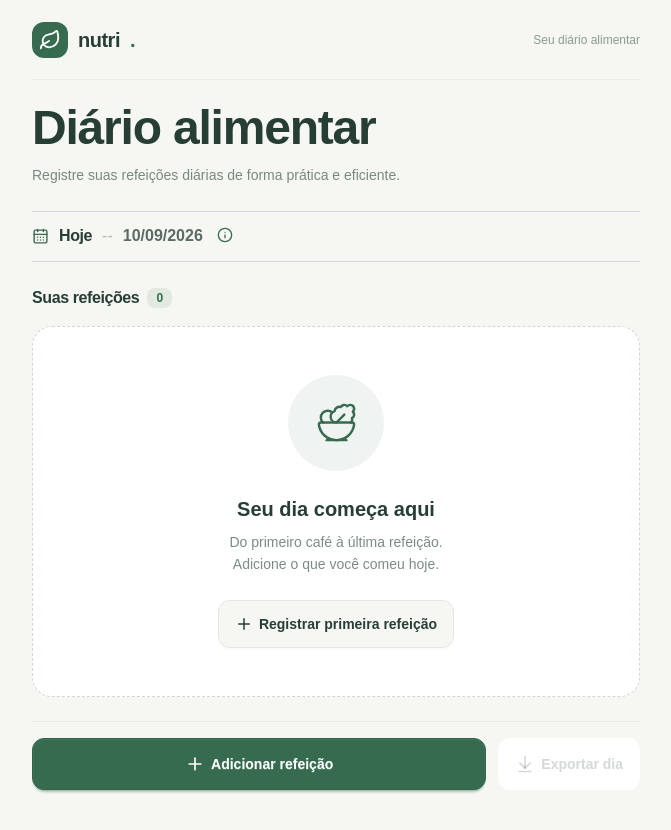
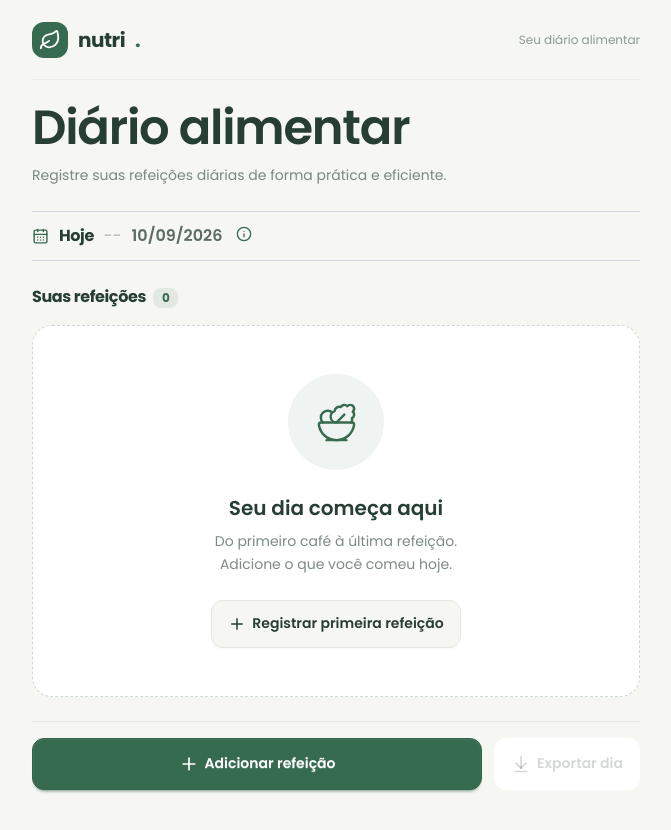
Before and after one commit to robsonklein/diet-diary, a Next.js app: page / in a window 1280 px wide. Shown: the whole page, without its empty margins (304-975 px from the left). Built offline with nearby package versions, Linux system fonts and the light colour scheme.

Commit message:
change webfont

```diff
--- a/src/app/globals.css
+++ b/src/app/globals.css
@@ -19,7 +19,6 @@
 }
 body {
   background: var(--color-base-200);
-  font-family: Arial, Helvetica, sans-serif;
 }
 button,
 a,
--- a/src/app/layout.tsx
+++ b/src/app/layout.tsx
@@ -1,5 +1,12 @@
 import type { Metadata, Viewport } from "next";
+import { Poppins } from "next/font/google";
 import "./globals.css";
+
+const poppins = Poppins({
+  subsets: ["latin"],
+  weight: ["400", "500", "600", "700", "800"],
+  display: "swap",
+});
 
 export const metadata: Metadata = {
   title: "nutri. — Seu diário alimentar",
@@ -16,7 +23,7 @@ export default function RootLayout({
   children,
 }: Readonly<{ children: React.ReactNode }>) {
   return (
-    <html lang="pt-BR" data-theme="light">
+    <html lang="pt-BR" data-theme="light" className={poppins.className}>
       <body>{children}</body>
     </html>
   );
--- a/src/components/Diary.tsx
+++ b/src/components/Diary.tsx
@@ -126,7 +126,7 @@ export function Diary() {
         </div>
       )}
       <div className="mb-4 flex items-center justify-between">
-        <h2 className="text-base font-extrabold tracking-tight">
+        <h2 className="text-base font-bold tracking-tight">
           Suas refeições{" "}
           <span className="badge badge-sm ml-1 border-none bg-primary/10 text-primary">
             {day.meals.length}
```
